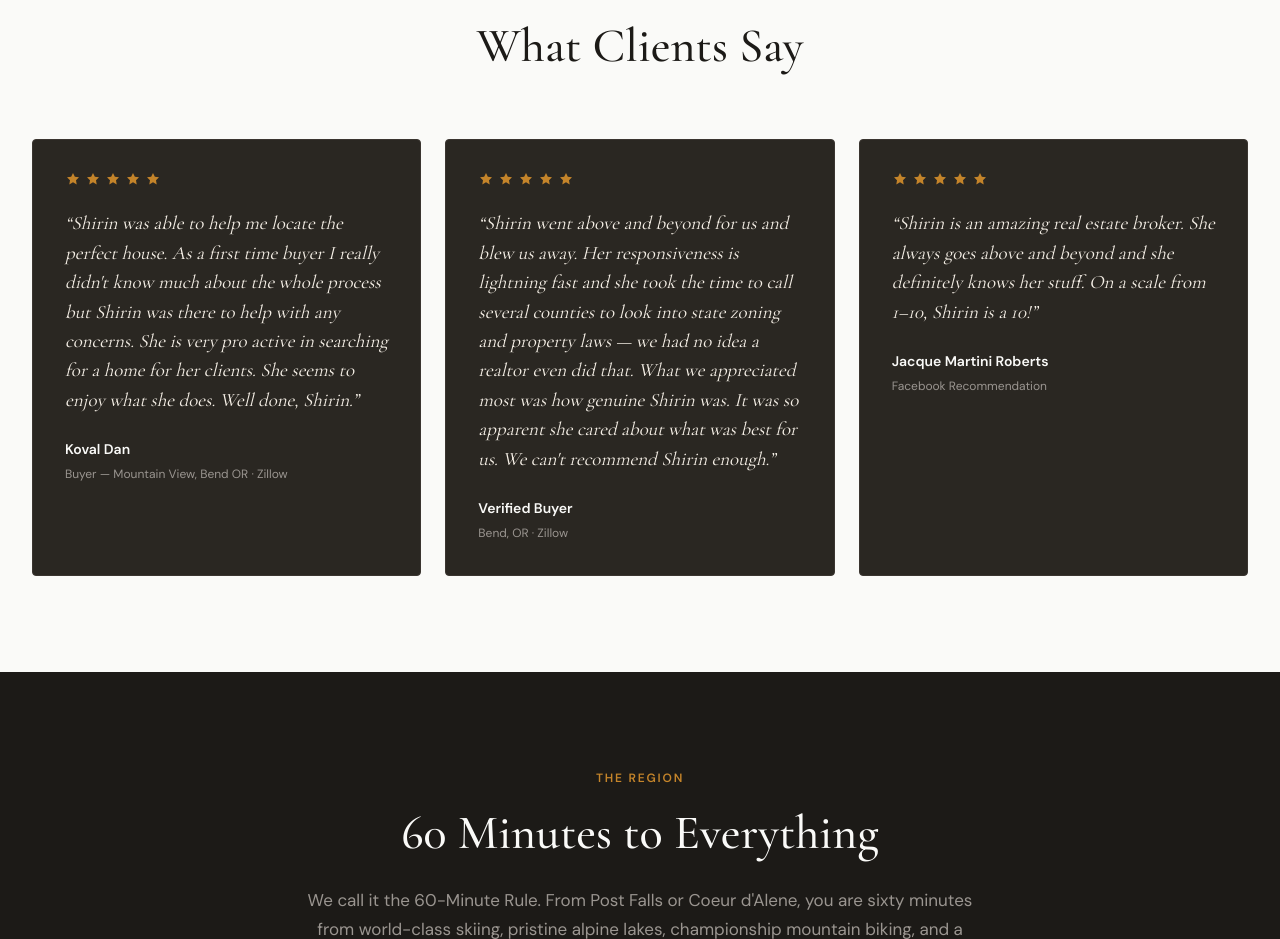
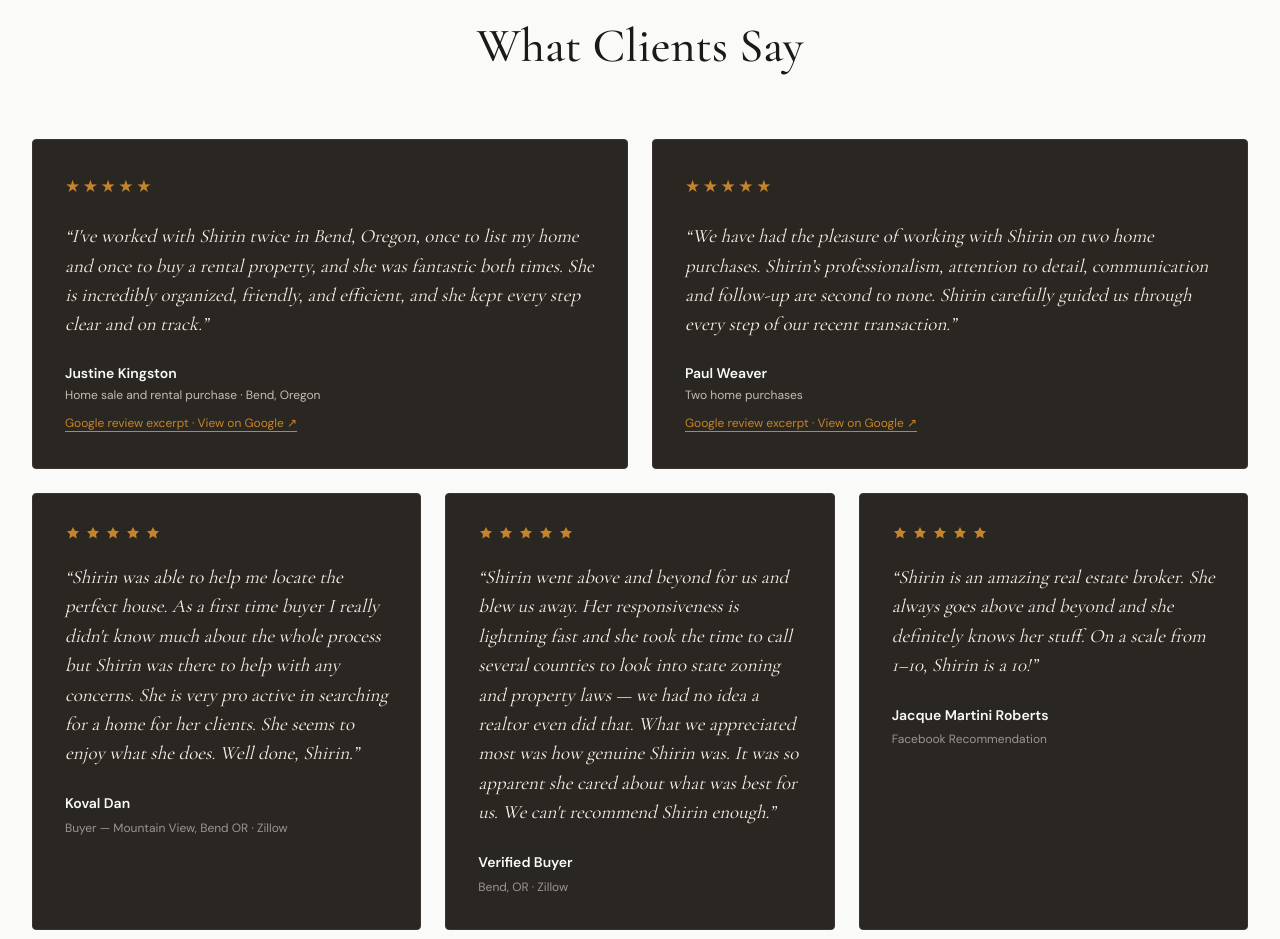
Before and after one commit to Unchainedmindprompts/Real-Estate-With-Shirin, a Next.js app: page / in a window 1280 px wide. Shown: the part 3440-4379 px from the top of the page. Built offline with nearby package versions, Linux system fonts and the light colour scheme.

Commit message:
Feature Justine Kingston and Paul Weaver Google review excerpts on homepage

```diff
--- a/app/page.tsx
+++ b/app/page.tsx
@@ -66,6 +66,19 @@ export const metadata: Metadata = {
   },
 }
 
+
+const googleReviews = [
+  {
+    name: 'Justine Kingston',
+    context: 'Home sale and rental purchase · Bend, Oregon',
+    quote: "I've worked with Shirin twice in Bend, Oregon, once to list my home and once to buy a rental property, and she was fantastic both times. She is incredibly organized, friendly, and efficient, and she kept every step clear and on track.",
+  },
+  {
+    name: 'Paul Weaver',
+    context: 'Two home purchases',
+    quote: 'We have had the pleasure of working with Shirin on two home purchases. Shirin’s professionalism, attention to detail, communication and follow-up are second to none. Shirin carefully guided us through every step of our recent transaction.',
+  },
+]
 
 const testimonials = [
   {
@@ -640,6 +653,22 @@ export default function HomePage() {
             </h2>
           </div>
 
+          <div className="grid grid-cols-1 md:grid-cols-2 gap-6 mb-6">
+            {googleReviews.map((review) => (
+              <figure key={review.name} className="p-8 rounded" style={{ backgroundColor: '#2A2722', border: '1px solid #3A3530' }}>
+                <div className="mb-5" role="img" aria-label="5 out of 5 stars" style={{ color: '#C4842A', letterSpacing: '0.15em' }}>★★★★★</div>
+                <blockquote className="mb-6" style={{ fontFamily: "'Cormorant Garamond', Georgia, serif", fontSize: '19px', lineHeight: 1.55, color: '#F5EFE6', fontStyle: 'italic' }}>
+                  &ldquo;{review.quote}&rdquo;
+                </blockquote>
+                <figcaption>
+                  <p className="text-sm font-semibold" style={{ color: '#FAFAF8' }}>{review.name}</p>
+                  <p className="text-xs mt-1" style={{ color: '#C4BDB4' }}>{review.context}</p>
+                  <a href="https://maps.google.com/?cid=2147151028860799721" target="_blank" rel="noopener noreferrer" className="inline-block text-xs mt-3 underline underline-offset-4" style={{ color: '#C4842A' }}>Google review excerpt · View on Google ↗</a>
+                </figcaption>
+              </figure>
+            ))}
+          </div>
+
           <div className="grid grid-cols-1 md:grid-cols-3 gap-6">
             {testimonials.map((t) => (
               <div
```
